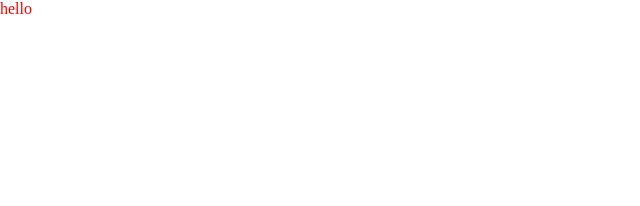
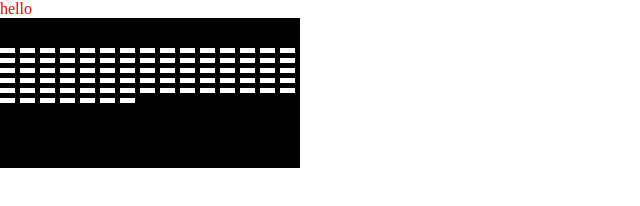
Before and after one commit to malekylik/chip-8, a React app: page / in a window 1280 px wide. Shown: the whole page, without its empty margins (0-640 px from the left). Built offline with nearby package versions, Linux system fonts and the light colour scheme.

Commit message:
display/feat: Add canvas

```diff
--- a/src/chip-8/display/display.js
+++ b/src/chip-8/display/display.js
@@ -9,7 +9,11 @@ export function createDisplay() {
 }
 
 export function xorPixel(display, x, y, value) {
-  return Number(!setPixel(display, x, y, getPixel(display, x, y) ^ value));
+  const isErased = Number(Boolean(value) && Boolean(getPixel(display, x, y)));
+
+  setPixel(display, x, y, getPixel(display, x, y) ^ value);
+
+  return isErased
 }
 
 export function getPixel(display, x, y) {
@@ -17,7 +21,7 @@ export function getPixel(display, x, y) {
 }
 
 export function setPixel(display, x, y, value) {
-  return display.buffer[DISPLAY_WIDTH * y + x] = value % 1;
+  return display.buffer[DISPLAY_WIDTH * y + x] = value / value;
 }
 
 export function setPixelON(display, x, y) {
--- a/src/chip-8/processor/commands.js
+++ b/src/chip-8/processor/commands.js
@@ -5,11 +5,11 @@ import {
   setRegisterVX,
   setRegisterVF,
   incrimentProgramCounterBy2,
+  incrimentProgramCounterBy4,
   incrimentRegisterVXBy,
   decrementRegisterVXBy,
   shiftRihgtRegister,
   shiftLeftRegister,
-  setIRegister,
 } from './methods';
 import { push, pop } from '../stack/stack';
 import { DISPLAY_WIDTH, DISPLAY_HEIGHT } from '../display/const/index';
@@ -39,13 +39,13 @@ export function CALL(proccesor, stack, address) {
 
 export function SE(proccesor, register, value) {
   if (getRegisterVX(proccesor, register) === value) {
-    incrimentProgramCounterBy2(proccesor);
+    incrimentProgramCounterBy4(proccesor);
   }
 }
 
 export function SNE(proccesor, register, value) {
   if (getRegisterVX(proccesor, register) !== value) {
-    incrimentProgramCounterBy2(proccesor);
+    incrimentProgramCounterBy4(proccesor);
   }
 }
 
@@ -95,15 +95,17 @@ export function DRW(proccesor, display, x, y, memory, I, n) {
   let eraseCount = 0;
 
   for (let i = 0; i < n; i++) {
-    eraseCount += xorPixel(
-      display,
-      (x + i) % DISPLAY_WIDTH,
-      y,
-      readMemoreByte(memory, I + i)
-    );
+    for (let j = 0; j < 8; j++) {
+      eraseCount += xorPixel(
+        display,
+        (x + j) % DISPLAY_WIDTH,
+        (y + i) % DISPLAY_HEIGHT,
+        (readMemoreByte(memory, I + i) & (0x80 >>> j))
+      );
+    }
   }
 
-  setIRegister(proccesor, eraseCount % 1);
+  setRegisterVF(proccesor, (eraseCount / eraseCount) | 0);
 }
 
 export function SKP() {
--- a/src/chip-8/processor/const/index.js
+++ b/src/chip-8/processor/const/index.js
@@ -47,397 +47,24 @@ export const REGISTERS = [
   'VF',
 ];
 
+// BRIX
 export const MOCK_GAME = Uint8Array.from([
-  18,
-  23,
-  66,
-  76,
-  73,
-  84,
-  90,
-  32,
-  66,
-  121,
-  32,
-  68,
-  97,
-  118,
-  105,
-  100,
-  32,
-  87,
-  73,
-  78,
-  84,
-  69,
-  82,
-  163,
-  65,
-  96,
-  4,
-  97,
-  9,
-  98,
-  14,
-  103,
-  4,
-  208,
-  30,
-  242,
-  30,
-  112,
-  12,
-  48,
-  64,
-  18,
-  33,
-  240,
-  10,
-  0,
-  224,
-  34,
-  217,
-  240,
-  10,
-  0,
-  224,
-  142,
-  112,
-  163,
-  30,
-  107,
-  31,
-  204,
-  31,
-  140,
-  196,
-  220,
-  178,
-  63,
-  1,
-  18,
-  73,
-  220,
-  178,
-  18,
-  57,
-  202,
-  7,
-  122,
-  1,
-  123,
-  254,
-  220,
-  178,
-  122,
-  255,
-  58,
-  0,
-  18,
-  77,
-  126,
-  255,
-  62,
-  0,
-  18,
-  57,
-  107,
-  0,
-  140,
-  112,
-  109,
-  0,
-  110,
-  0,
-  163,
-  27,
-  221,
-  227,
-  63,
-  0,
-  18,
-  193,
-  59,
-  0,
-  18,
-  129,
-  96,
-  5,
-  224,
-  158,
-  18,
-  135,
-  107,
-  1,
-  136,
-  208,
-  120,
-  2,
-  137,
-  224,
-  121,
-  3,
-  163,
-  30,
-  216,
-  145,
-  129,
-  240,
-  96,
-  5,
-  240,
-  21,
-  240,
-  7,
-  48,
-  0,
-  18,
-  139,
-  59,
-  1,
-  18,
-  171,
-  163,
-  30,
-  49,
-  1,
-  216,
-  145,
-  121,
-  1,
-  57,
-  32,
-  18,
-  171,
-  107,
-  0,
-  49,
-  0,
-  124,
-  255,
-  76,
-  0,
-  18,
-  187,
-  163,
-  27,
-  221,
-  227,
-  125,
-  2,
-  61,
-  64,
-  18,
-  185,
-  109,
-  0,
-  126,
-  1,
-  18,
-  101,
-  0,
-  224,
-  119,
-  2,
-  18,
-  45,
-  163,
-  27,
-  221,
-  227,
-  96,
-  20,
-  97,
-  2,
-  98,
-  11,
-  163,
-  32,
-  208,
-  27,
-  242,
-  30,
-  112,
-  8,
-  48,
-  44,
-  18,
-  205,
-  18,
-  215,
-  96,
-  10,
-  97,
-  13,
-  98,
-  5,
-  163,
-  7,
-  208,
-  21,
-  242,
-  30,
-  112,
-  8,
-  48,
-  42,
-  18,
-  225,
-  128,
-  112,
-  112,
-  254,
-  128,
-  6,
-  163,
-  135,
-  240,
-  51,
-  242,
-  101,
-  96,
-  45,
-  241,
-  41,
-  97,
-  13,
-  208,
-  21,
-  112,
-  5,
-  242,
-  41,
-  208,
-  21,
-  0,
-  238,
-  131,
-  130,
-  131,
-  130,
-  251,
-  232,
-  8,
-  136,
-  5,
-  226,
-  190,
-  160,
-  184,
-  32,
-  62,
-  128,
-  128,
-  128,
-  128,
-  248,
-  128,
-  248,
-  252,
-  192,
-  192,
-  249,
-  129,
-  219,
-  203,
-  251,
-  0,
-  250,
-  138,
-  154,
-  153,
-  248,
-  239,
-  42,
-  232,
-  41,
-  41,
-  0,
-  111,
-  104,
-  46,
-  76,
-  143,
-  190,
-  160,
-  184,
-  176,
-  190,
-  0,
-  190,
-  34,
-  62,
-  52,
-  178,
-  216,
-  216,
-  0,
-  195,
-  195,
-  0,
-  216,
-  216,
-  0,
-  195,
-  195,
-  0,
-  216,
-  216,
-  192,
-  192,
-  0,
-  192,
-  192,
-  0,
-  192,
-  192,
-  0,
-  192,
-  192,
-  0,
-  219,
-  219,
-  219,
-  219,
-  0,
-  24,
-  24,
-  0,
-  24,
-  24,
-  0,
-  24,
-  24,
-  0,
-  219,
-  219,
-  219,
-  219,
-  0,
-  24,
-  24,
-  0,
-  24,
-  24,
-  0,
-  24,
-  24,
-  0,
-  24,
-  24,
-  219,
-  219,
-  0,
-  3,
-  3,
-  0,
-  24,
-  24,
-  0,
-  192,
-  192,
-  0,
-  219,
-  219,
-  0
+  0x6e, 0x05, 0x65, 0x00, 0x6b, 0x06, 0x6a, 0x00, 0xa3, 0x0c, 0xda, 0xb1, 0x7a, 0x04, 0x3a, 0x40,
+  0x12, 0x08, 0x7b, 0x02, 0x3b, 0x12, 0x12, 0x06, 0x6c, 0x20, 0x6d, 0x1f, 0xa3, 0x10, 0xdc, 0xd1,
+  0x22, 0xf6, 0x60, 0x00, 0x61, 0x00, 0xa3, 0x12, 0xd0, 0x11, 0x70, 0x08, 0xa3, 0x0e, 0xd0, 0x11,
+  0x60, 0x40, 0xf0, 0x15, 0xf0, 0x07, 0x30, 0x00, 0x12, 0x34, 0xc6, 0x0f, 0x67, 0x1e, 0x68, 0x01,
+  0x69, 0xff, 0xa3, 0x0e, 0xd6, 0x71, 0xa3, 0x10, 0xdc, 0xd1, 0x60, 0x04, 0xe0, 0xa1, 0x7c, 0xfe,
+  0x60, 0x06, 0xe0, 0xa1, 0x7c, 0x02, 0x60, 0x3f, 0x8c, 0x02, 0xdc, 0xd1, 0xa3, 0x0e, 0xd6, 0x71,
+  0x86, 0x84, 0x87, 0x94, 0x60, 0x3f, 0x86, 0x02, 0x61, 0x1f, 0x87, 0x12, 0x47, 0x1f, 0x12, 0xac,
+  0x46, 0x00, 0x68, 0x01, 0x46, 0x3f, 0x68, 0xff, 0x47, 0x00, 0x69, 0x01, 0xd6, 0x71, 0x3f, 0x01,
+  0x12, 0xaa, 0x47, 0x1f, 0x12, 0xaa, 0x60, 0x05, 0x80, 0x75, 0x3f, 0x00, 0x12, 0xaa, 0x60, 0x01,
+  0xf0, 0x18, 0x80, 0x60, 0x61, 0xfc, 0x80, 0x12, 0xa3, 0x0c, 0xd0, 0x71, 0x60, 0xfe, 0x89, 0x03,
+  0x22, 0xf6, 0x75, 0x01, 0x22, 0xf6, 0x45, 0x60, 0x12, 0xde, 0x12, 0x46, 0x69, 0xff, 0x80, 0x60,
+  0x80, 0xc5, 0x3f, 0x01, 0x12, 0xca, 0x61, 0x02, 0x80, 0x15, 0x3f, 0x01, 0x12, 0xe0, 0x80, 0x15,
+  0x3f, 0x01, 0x12, 0xee, 0x80, 0x15, 0x3f, 0x01, 0x12, 0xe8, 0x60, 0x20, 0xf0, 0x18, 0xa3, 0x0e,
+  0x7e, 0xff, 0x80, 0xe0, 0x80, 0x04, 0x61, 0x00, 0xd0, 0x11, 0x3e, 0x00, 0x12, 0x30, 0x12, 0xde,
+  0x78, 0xff, 0x48, 0xfe, 0x68, 0xff, 0x12, 0xee, 0x78, 0x01, 0x48, 0x02, 0x68, 0x01, 0x60, 0x04,
+  0xf0, 0x18, 0x69, 0xff, 0x12, 0x70, 0xa3, 0x14, 0xf5, 0x33, 0xf2, 0x65, 0xf1, 0x29, 0x63, 0x37,
+  0x64, 0x00, 0xd3, 0x45, 0x73, 0x05, 0xf2, 0x29, 0xd3, 0x45, 0x00, 0xee, 0xe0, 0x00, 0x80, 0x00,
+  0xfc, 0x00, 0xaa, 0x00, 0x00, 0x00, 0x00, 0x00,
 ]);
--- a/src/chip-8/processor/methods.js
+++ b/src/chip-8/processor/methods.js
@@ -14,6 +14,10 @@ export function shiftLeftRegister(proccesor, registerX, value) {
 
 export function incrimentProgramCounterBy2(proccesor) {
   return setProgramCounter(proccesor, getProgramCounter(proccesor) + 2);
+}
+
+export function incrimentProgramCounterBy4(proccesor) {
+  return setProgramCounter(proccesor, getProgramCounter(proccesor) + 4);
 }
 
 export function incrimentRegisterVXBy(proccesor, register, value) {
--- a/src/chip-8/processor/opcode/opcode.js
+++ b/src/chip-8/processor/opcode/opcode.js
@@ -24,7 +24,7 @@ export function getLeastByte(opcode) {
 }
 
 export function getMostByte(opcode) {
-  return opcode.uint8[LEAST_SIGNIFICANT_BYTES];
+  return opcode.uint8[MOST_SIGNIFICANT_BYTES];
 }
 
 export function getLeftRegisterNumber(opcode) {
--- a/src/chip-8/processor/processor.js
+++ b/src/chip-8/processor/processor.js
@@ -81,7 +81,7 @@ export function executeOpcode(proccesor, opcode, stack, memory, display) {
 
     case 0x1: JP(proccesor, getValueWithourPrefix(opcode)); break;
 
-    case 0x2: CALL(proccesor, stack, getValueFromOpcode(opcode)); break;
+    case 0x2: CALL(proccesor, stack, getValueWithourPrefix(opcode)); break;
 
     case 0x3: SE(proccesor, getLeftRegisterNumber(opcode), getValueFromOpcode(opcode)); break;
 
@@ -134,15 +134,25 @@ export function executeOpcode(proccesor, opcode, stack, memory, display) {
       break;
     }
 
-    case 0x9: SNE(proccesor, getLeftRegisterNumber(opcode), getRegisterVX(proccesor, getRightRegisterNumber(opcode)));
+    case 0x9: SNE(proccesor, getLeftRegisterNumber(opcode), getRegisterVX(proccesor, getRightRegisterNumber(opcode))); break;
 
-    case 0xA: setIRegister(proccesor, getValueWithourPrefix(opcode));
+    case 0xA: setIRegister(proccesor, getValueWithourPrefix(opcode)); break;
 
-    case 0xB: JP(proccesor, getValueWithourPrefix(opcode) + getRegisterV0(proccesor));
+    case 0xB: JP(proccesor, getValueWithourPrefix(opcode) + getRegisterV0(proccesor)); break;
 
-    case 0xC: RND(proccesor, getLeftRegisterNumber(opcode), getValueFromOpcode(opcode));
+    case 0xC: RND(proccesor, getLeftRegisterNumber(opcode), getValueFromOpcode(opcode)); break;
 
-    case 0xD: DRW(proccesor, display, getLeftRegisterNumber(opcode), getRightRegisterNumber(opcode), memory, getIRegister(proccesor), getPostfixValue(opcode));
+    case 0xD:
+      DRW(
+        proccesor,
+        display,
+        getRegisterVX(proccesor, getLeftRegisterNumber(opcode)),
+        getRegisterVX(proccesor, getRightRegisterNumber(opcode)),
+        memory,
+        getIRegister(proccesor),
+        getPostfixValue(opcode)
+        );
+      break;
 
     case 0xE: {
       const postFix = getPostfixValue(opcode);
@@ -157,7 +167,7 @@ export function executeOpcode(proccesor, opcode, stack, memory, display) {
     }
 
     case 0xF: {
-      const postFix = getPostfixValue(opcode);
+      const postFix = getValueFromOpcode(opcode);
 
       switch (postFix) {
         case 0x07: break; // TODO: delay timer
@@ -170,7 +180,7 @@ export function executeOpcode(proccesor, opcode, stack, memory, display) {
 
         case 0x1E: setIRegister(proccesor, getIRegister(proccesor) + getRegisterVX(proccesor, getLeftRegisterNumber(opcode))); break;
 
-        case 0x29: setIRegister(proccesor, getFontAddress(FONTS_START_ADDRESS, getLeftRegisterNumber(opcode))); break; // TODO: display
+        case 0x29: setIRegister(proccesor, getFontAddress(FONTS_START_ADDRESS, getLeftRegisterNumber(opcode))); break;
 
         case 0x33: {
           const registerValue = getRegisterVX(proccesor, getLeftRegisterNumber(opcode));
--- a/src/index.html
+++ b/src/index.html
@@ -10,6 +10,7 @@
 </head>
 <body>
     <div id="app"></div>
+    <canvas id="canvas"></canvas>
 
     <% if (htmlWebpackPlugin.files.chunks.vendor) { %>
         <script src="<%= htmlWebpackPlugin.files.chunks.vendor.entry  %>"></script>
--- a/src/index.js
+++ b/src/index.js
@@ -8,10 +8,24 @@ import { MOCK_GAME, OPCODE_BYTES } from './chip-8/processor/const';
 import { createOpcode } from './chip-8/processor/opcode/opcode';
 import { createStack } from './chip-8/stack/stack';
 import { createMemory, loadGame, readMemory, loadFonts } from './chip-8/memory/memory';
-import { createDisplay } from './chip-8/display/display';
-import { FONTS } from './chip-8/display/const/index';
+import { createDisplay, getPixel } from './chip-8/display/display';
+import { FONTS, DISPLAY_WIDTH, DISPLAY_HEIGHT } from './chip-8/display/const/index';
 
 ReactDOM.render(<span className='span'>hello</span>, document.getElementById('app'));
+
+const canvas = document.getElementById('canvas');
+const ctx = canvas.getContext('2d');
+const canvasBuffer = ctx.getImageData(0, 0, canvas.width, canvas.height);
+
+function putPixel(buffer, x, y, value) {
+  const color = value * 255;
+
+  let offset = 4 * x + buffer.width * 4 * y;
+  buffer.data[offset++] = color;
+  buffer.data[offset++] = color;
+  buffer.data[offset++] = color;
+  buffer.data[offset++] = 255;
+}
 
 const processor = creatProcessor();
 const stack = createStack();
@@ -21,6 +35,8 @@ const display = createDisplay();
 loadFonts(memory, FONTS);
 loadGame(memory, MOCK_GAME);
 
+const scale = 5;
+
 function main() {
   requestAnimationFrame(main);
 
@@ -29,6 +45,14 @@ function main() {
 
   executeOpcode(processor, opcode, stack, memory, display);
 
+  for (let i = 0; i < DISPLAY_HEIGHT * scale; i++) {
+    for (let j = 0; j < DISPLAY_WIDTH * scale; j++) {
+      putPixel(canvasBuffer, j, i, getPixel(display, (j / scale) | 0, (i / scale) | 0));
+    }
+  }
+
+  ctx.putImageData(canvasBuffer, 0, 0);
+
   console.log(`PC: ${PC}`);
 }
 
```
